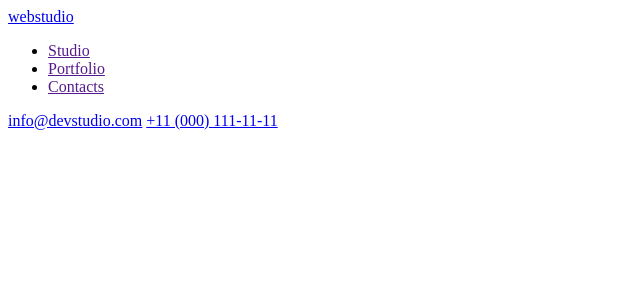
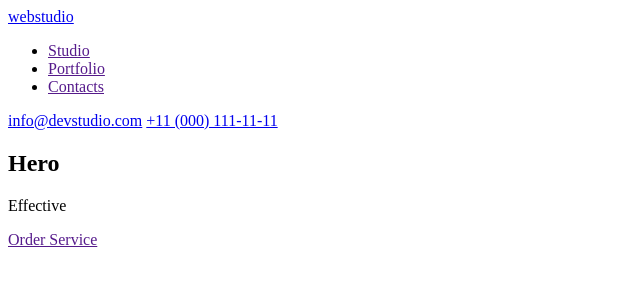
Before and after one commit to VolodymyrBakun/goit-markup-hw-01, a plain HTML site: page index.html in a window 1280 px wide. Shown: the whole page, without its empty margins (0-640 px from the left). Drawn offline with Linux system fonts and the light colour scheme.

Commit message:
Added section Hero

```diff
--- a/index.html
+++ b/index.html
@@ -20,9 +20,14 @@
         <a href="tel:+110001111111">+11 (000) 111-11-11</a>
     </header>
     <main>
-<section>
+        <!--Section Hero-->
+        <section>
+            <h1>Hero</h1>
+            <p>Effective</p>
+            <a href="">Order Service</a>
+        </section>
 
-</section>
+
     </main>
     <footer></footer>
 </body>
```
